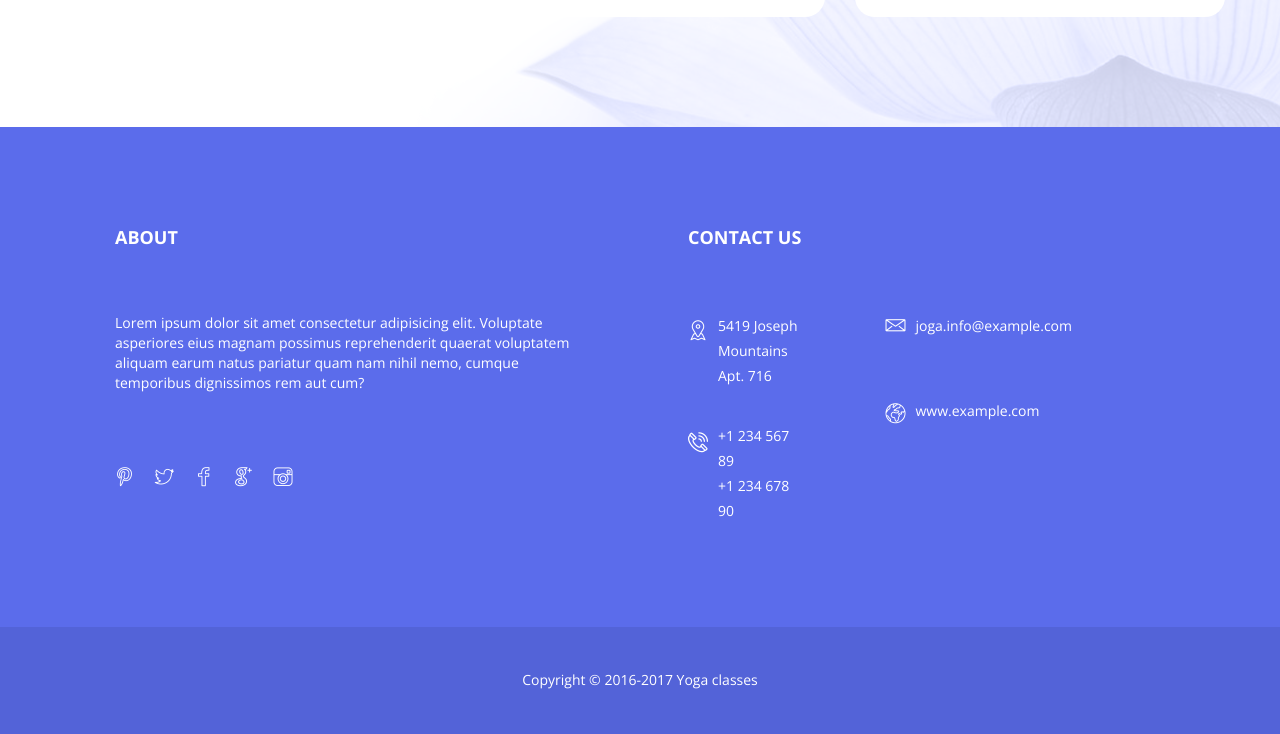
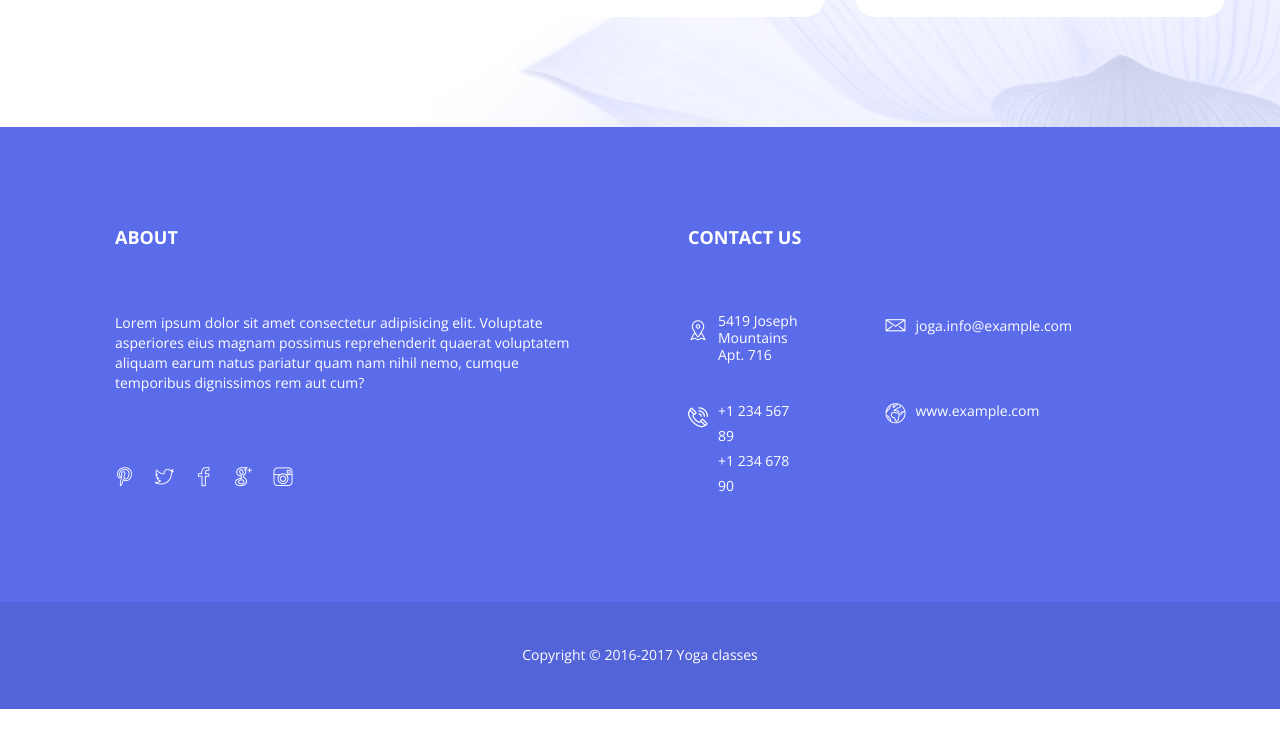
Before and after one commit to M1r0H/Modul, a plain HTML site: page index.html in a window 1280 px wide. Shown: the part 4072-4806 px from the top of the page. After the commit the page ends 4781 px from the top, so only its background shows below. Drawn offline with nearby package versions, Linux system fonts and the light colour scheme; files whose address does not match are found by name.

Commit message:
Footer fix

```diff
--- a/assets/css/style.css
+++ b/assets/css/style.css
@@ -630,7 +630,6 @@ footer .wrapper{
 	text-decoration: none;
 	margin-right: 17px;
 	font-size: 19px;
-	transition: ease 0.5s;
 }
 
 .icon_social a:hover{
@@ -660,25 +659,29 @@ footer .wrapper{
 	margin-right: 113px;
 }
 
-.adres,
+.address,
 .phone,
 .email,
 .url{
 	position: relative;
 	font-size: 14px;
+	font-style: normal;
 }
 
-.adres{
-	margin-bottom: 35px;
+.address a,
+.phone a,
+.email a,
+.url a {
+	color: #ffffff;
+	text-decoration: none;
 }
 
-.adres::before{
-	content: '\e905';
-	position: absolute;
-	left: -30px;
-	top: 5px;
-	font-family: 'icomoon';
-	font-size: 20px;
+.address a:hover,
+.phone a:hover,
+.email a:hover,
+.url a:hover {
+	color: rgb(238, 9, 219);
+	transition: color ease 0.5s;
 }
 
 .psevdo::before{
@@ -686,6 +689,19 @@ footer .wrapper{
 	position: absolute;
 	left: -30px;
 	top: 7px;
+	font-family: 'icomoon';
+	font-size: 20px;
+}
+
+.address{
+	margin-bottom: 35px;
+}
+
+.address::before{
+	content: '\e905';
+	position: absolute;
+	left: -30px;
+	top: 5px;
 	font-family: 'icomoon';
 	font-size: 20px;
 }
--- a/index.html
+++ b/index.html
@@ -360,13 +360,13 @@
                         <h4>CONTACT US</h4>
                         <div class="plaise_email">
                             <div class="plaise">
-                                <p class="adres">5419 Joseph Mountains <br>Apt. 716</p>
-                                <p class="phone psevdo">+1 234 567 89</p>
-                                <p class="phone">+1 234 678 90</p>
+                                <address class="address"><a href="#">5419 Joseph Mountains <br>Apt. 716</a></address>
+                                <p class="phone psevdo"><a href="tel:+74951234567">+1 234 567 89</a></p>
+                                <p class="phone"><a href="tel:+74951234567">+1 234 678 90</a></p>
                             </div>
                             <div class="mail">
-                                <p class="email">joga.info@example.com</p>
-                                <p class="url">www.example.com</p>
+                                <p class="email"><a href="mailto:joga.info@example.com">joga.info@example.com</a></p>
+                                <p class="url"><a href="http://www.example.com" target="_blank">www.example.com</a></p>
                             </div>
                         </div>
                     </div>
```
